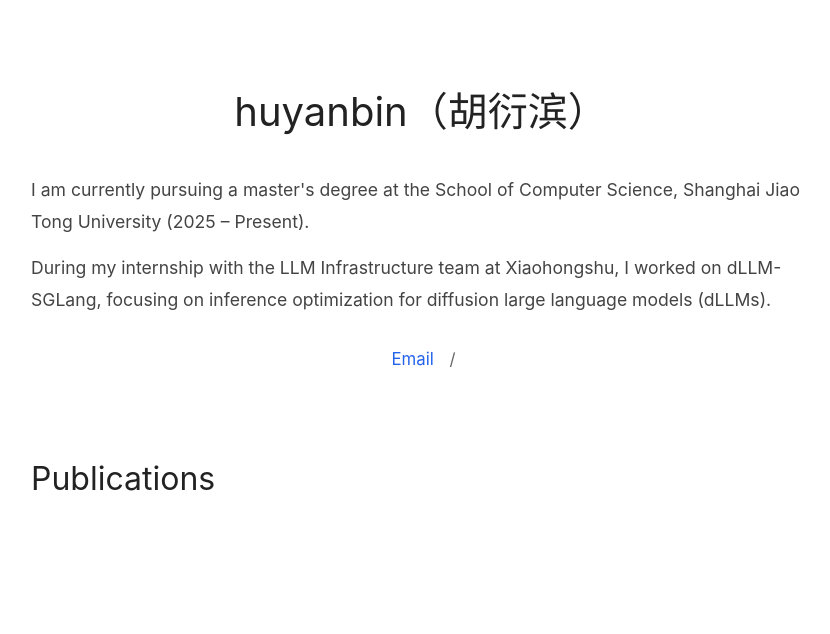
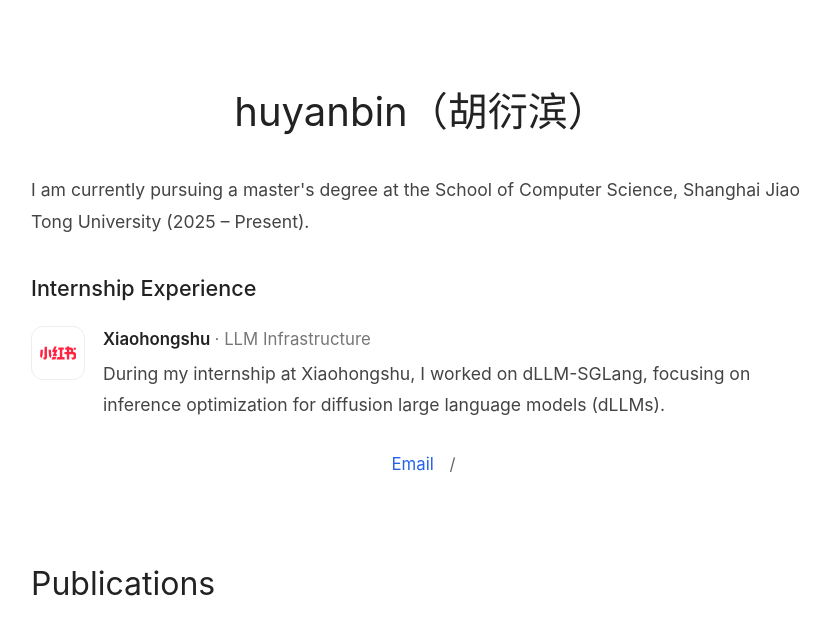
Before and after one commit to HVesper/HVesper.github.io, a plain HTML site: page index.html in a window 1280 px wide. Shown: the whole page, without its empty margins (219-1049 px from the left). Drawn offline with Linux system fonts and the light colour scheme.

Commit message:
Add internship experience section

```diff
--- a/index.html
+++ b/index.html
@@ -53,6 +53,50 @@
 
         .bio a:hover {
             text-decoration: underline;
+        }
+
+        .internships {
+            margin-top: 34px;
+            text-align: left;
+        }
+
+        .internships-title {
+            margin-bottom: 20px;
+            color: #222;
+            font-size: 1.35em;
+            font-weight: 500;
+        }
+
+        .internship-item {
+            display: grid;
+            grid-template-columns: 54px 1fr;
+            gap: 18px;
+            align-items: start;
+        }
+
+        .company-logo {
+            width: 54px;
+            height: 54px;
+            padding: 8px;
+            border: 1px solid #eee;
+            border-radius: 12px;
+            object-fit: contain;
+        }
+
+        .company-name {
+            margin-bottom: 5px;
+            color: #222;
+            font-size: 1.05em;
+            font-weight: 600;
+        }
+
+        .company-team {
+            color: #777;
+            font-weight: 400;
+        }
+
+        .internship-description {
+            margin-bottom: 0;
         }
 
         .links {
@@ -145,8 +189,19 @@
                 I am currently pursuing a master's degree at the School of Computer Science, Shanghai Jiao Tong University (2025 – Present).
             </div>
 
-            <div class="bio">
-                During my internship with the LLM Infrastructure team at Xiaohongshu, I worked on dLLM-SGLang, focusing on inference optimization for diffusion large language models (dLLMs).
+            <div class="internships">
+                <h2 class="internships-title">Internship Experience</h2>
+                <div class="internship-item">
+                    <img class="company-logo" src="assets/xiaohongshu.svg" alt="Xiaohongshu logo">
+                    <div>
+                        <div class="company-name">
+                            Xiaohongshu <span class="company-team">· LLM Infrastructure</span>
+                        </div>
+                        <div class="bio internship-description">
+                            During my internship at Xiaohongshu, I worked on dLLM-SGLang, focusing on inference optimization for diffusion large language models (dLLMs).
+                        </div>
+                    </div>
+                </div>
             </div>
 
             <div class="links">
```
